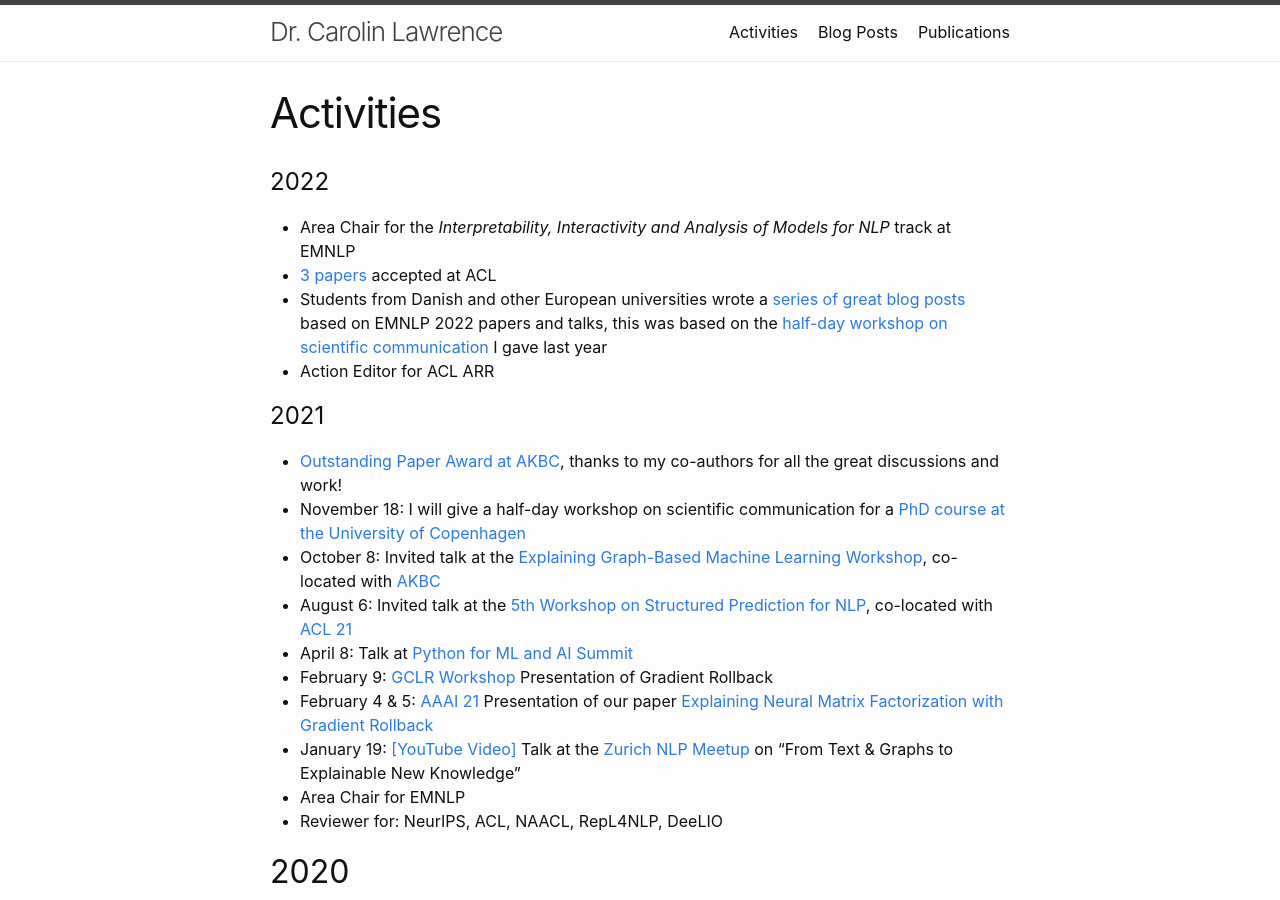
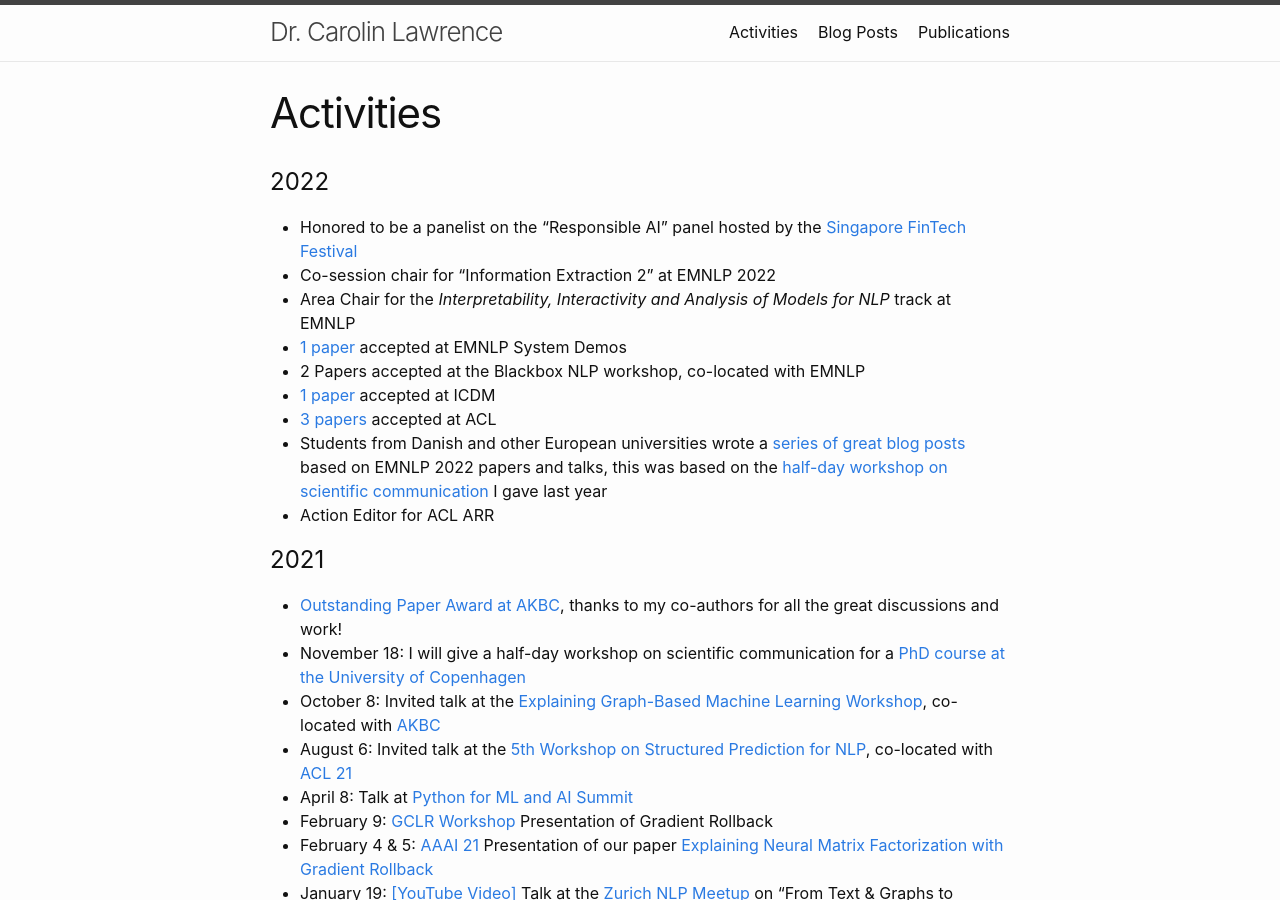
Before and after one commit to carolinlawrence/carolinlawrence.github.io, a Jekyll site: the page built from activities.markdown, in a window 1280 px wide and 900 px high. Built offline with Jekyll 4.4.1, drawn with Linux system fonts in a browser that asks for light colours.

Commit message:
Update activities.markdown

```diff
--- a/activities.markdown
+++ b/activities.markdown
@@ -5,7 +5,12 @@ permalink: /activities/
 ---
 
 # 2022
+* Honored to be a panelist on the "Responsible AI" panel hosted by the <a href="https://www.fintechfestival.sg/">Singapore FinTech Festival</a>
+* Co-session chair for "Information Extraction 2" at EMNLP 2022
 * Area Chair for the <i>Interpretability, Interactivity and Analysis of Models for NLP</i> track at EMNLP
+* <a href="publications/">1 paper</a> accepted at EMNLP System Demos
+* 2 Papers accepted at the Blackbox NLP workshop, co-located with EMNLP
+* <a href="publications/">1 paper</a> accepted at ICDM
 * <a href="publications/">3 papers</a> accepted at ACL
 * Students from Danish and other European universities wrote a <a href="https://nlpnorth.github.io/content/emnlp-2021-blogs.html">series of great blog posts</a> based on EMNLP 2022 papers and talks, this was based on the <a href="https://en.itu.dk/Research/PhD-Programme/PhD-Courses/PhD-courses-2021/PhD-Course---Communicating-State-of-the-art-NLP-Research-to-a-Broader-Audience">half-day workshop on scientific communication</a> I gave last year
 * Action Editor for ACL ARR
```
